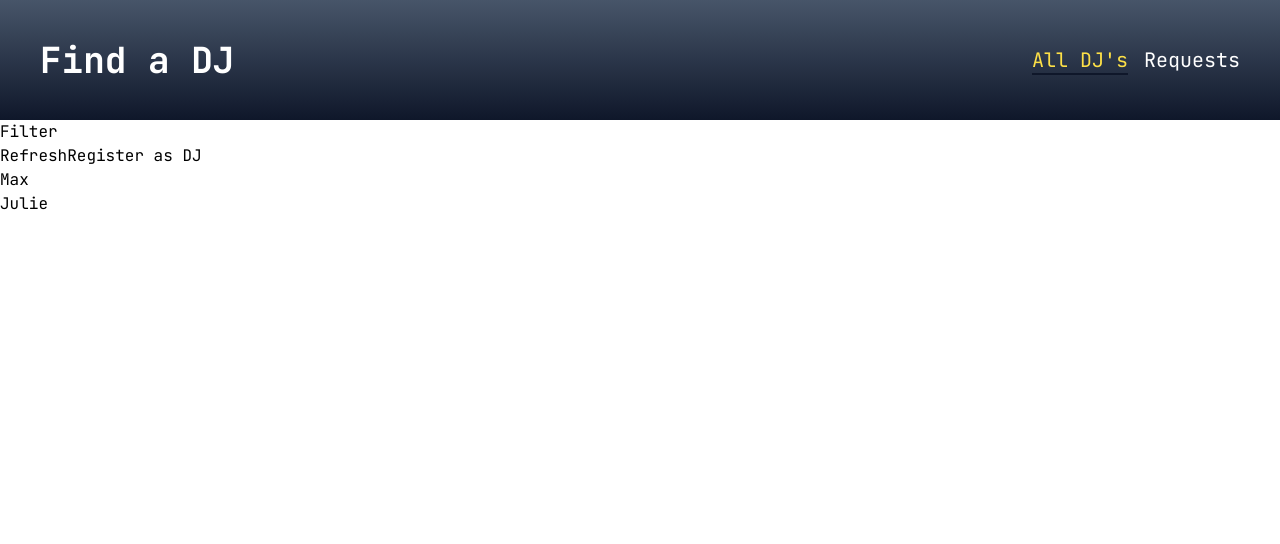
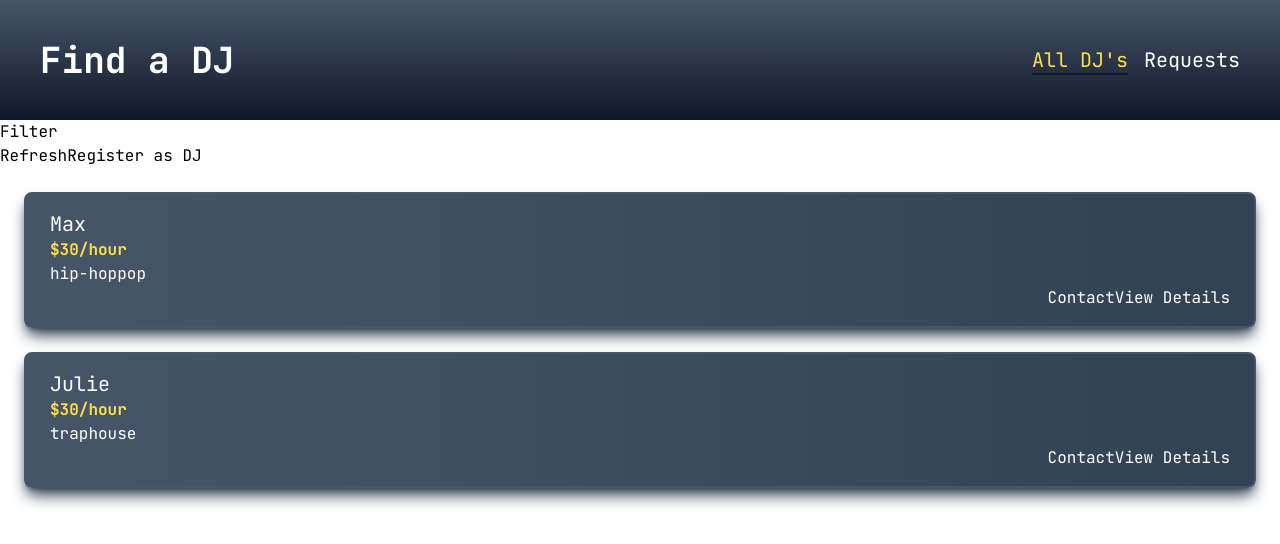
Before and after one commit to henriquecfaguiar/dj-finder, a Vue app: page /djs in a window 1280 px wide. Shown: the top 544 px of the page. Built offline with nearby package versions, Linux system fonts and the light colour scheme.

Commit message:
Add dj list item and some styling

```diff
--- /dev/null
+++ b/src/components/djs/DjItem.vue
@@ -0,0 +1,55 @@
+<script setup>
+import { computed } from 'vue';
+import { useRoute } from 'vue-router';
+const props = defineProps({
+  id: {
+    type: String,
+    required: true,
+  },
+  artistName: {
+    type: String,
+    required: true,
+  },
+  rate: {
+    type: Number,
+    required: true,
+  },
+  genres: {
+    type: Array,
+    required: true,
+  },
+});
+
+const route = useRoute();
+
+const djContactLink = computed(() => {
+  return `${route.path}/${props.id}/contact`;
+});
+
+const djDetailsLink = computed(() => {
+  return `${route.path}/${props.id}`;
+});
+</script>
+
+<template>
+  <li
+    class="rounded-lg border-2 border-slate-600 bg-gradient-to-r from-slate-600 to-slate-700 py-4 px-6 text-white shadow-lg shadow-slate-700"
+  >
+    <h3 class="text-xl">{{ artistName }}</h3>
+    <h4 class="font-bold text-yellow-300">{{ `$${rate}/hour` }}</h4>
+    <div>
+      <span v-for="genre in genres" :key="genre">{{ genre }}</span>
+    </div>
+    <div class="actions flex justify-end">
+      <RouterLink :to="djContactLink">Contact</RouterLink>
+      <RouterLink :to="djDetailsLink">View Details</RouterLink>
+    </div>
+  </li>
+</template>
+
+<style scoped>
+a:active,
+a:hover {
+  @apply text-yellow-300 duration-200;
+}
+</style>
--- a/src/views/djs/DjsList.vue
+++ b/src/views/djs/DjsList.vue
@@ -1,5 +1,6 @@
 <script setup>
 import { useDjsStore } from '@/stores/djs.js';
+import DjItem from '../../components/djs/DjItem.vue';
 
 const store = useDjsStore();
 const djsList = store.djs;
@@ -13,10 +14,15 @@ const hasDjs = store.hasDjs;
       <button>Refresh</button>
       <RouterLink to="/register">Register as DJ</RouterLink>
     </div>
-    <ul v-if="hasDjs">
-      <li v-for="dj in djsList" :key="dj.id">
-        {{ dj.artistName }}
-      </li>
+    <ul class="space-y-6 p-6" v-if="hasDjs">
+      <DjItem
+        v-for="dj in djsList"
+        :key="dj.id"
+        :id="dj.id"
+        :artist-name="dj.artistName"
+        :rate="dj.hourlyRate"
+        :genres="dj.genres"
+      />
     </ul>
     <p v-else>No DJ's found.</p>
   </section>
```
